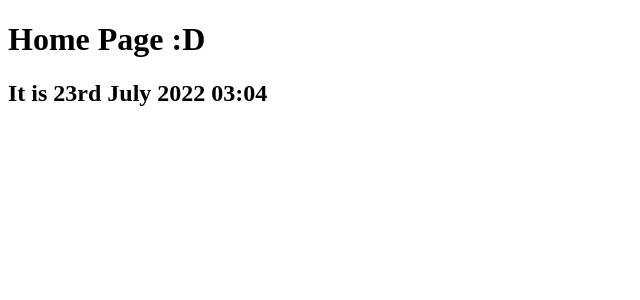
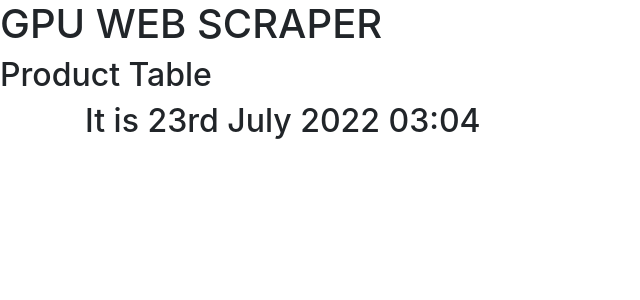
Before and after one commit to JoshFung/MapleScrape, a Django app: template templates/home/index.html in a window 1280 px wide. Shown: the top 300 px of the page, without its empty margins (0-640 px from the left). Run offline with Django 3.2, Linux system fonts and the light colour scheme; the template is opened without the code that fills it, so the values that code supplies are empty; some libraries are stand-ins or nearby versions.

Commit message:
Updated base html page

```diff
--- a/templates/base.html
+++ b/templates/base.html
@@ -1,21 +1,24 @@
 <!DOCTYPE html>
 {% load static %}
 <html>
+
 <head>
     <meta charset="utf-8">
-            <title>
-                {% block header %}
-                {% endblock header %}
-            </title>
+    <title>{% block title %}GPU WEB SCRAPER{% endblock title %}</title>
+    <meta name="viewport" content="width=device-width, initial-scale=1, shrink-to-fit=no">
+    <link rel="stylesheet" href="https://stackpath.bootstrapcdn.com/bootstrap/4.3.1/css/bootstrap.min.css"
+        integrity="sha384-ggOyR0iXCbMQv3Xipma34MD+dH/1fQ784/j6cY/iJTQUOhcWr7x9JvoRxT2MZw1T" crossorigin="anonymous">
 </head>
+
 <body>
-        <div class="title">
-            {% block title %}
-            {% endblock title %}
-        </div>
+    <header>
+        <h1>GPU WEB SCRAPER</h1>
+    </header>
+    <h2>Product Table</h2>
     <div class="container">
         {% block content %}
         {% endblock content %}
     </div>
 </body>
+
 </html>
```
Lines whose indentation alone changed are shown as unchanged.
